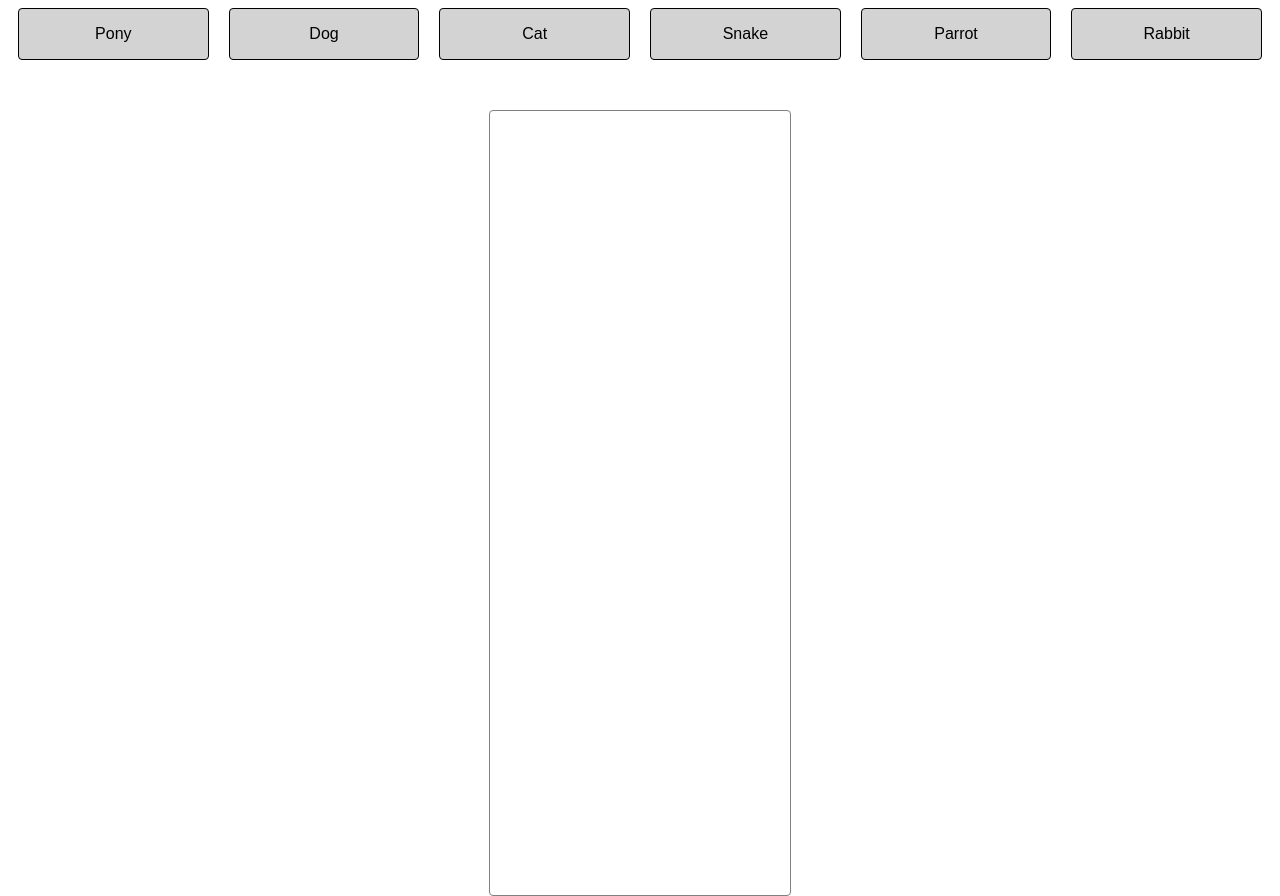
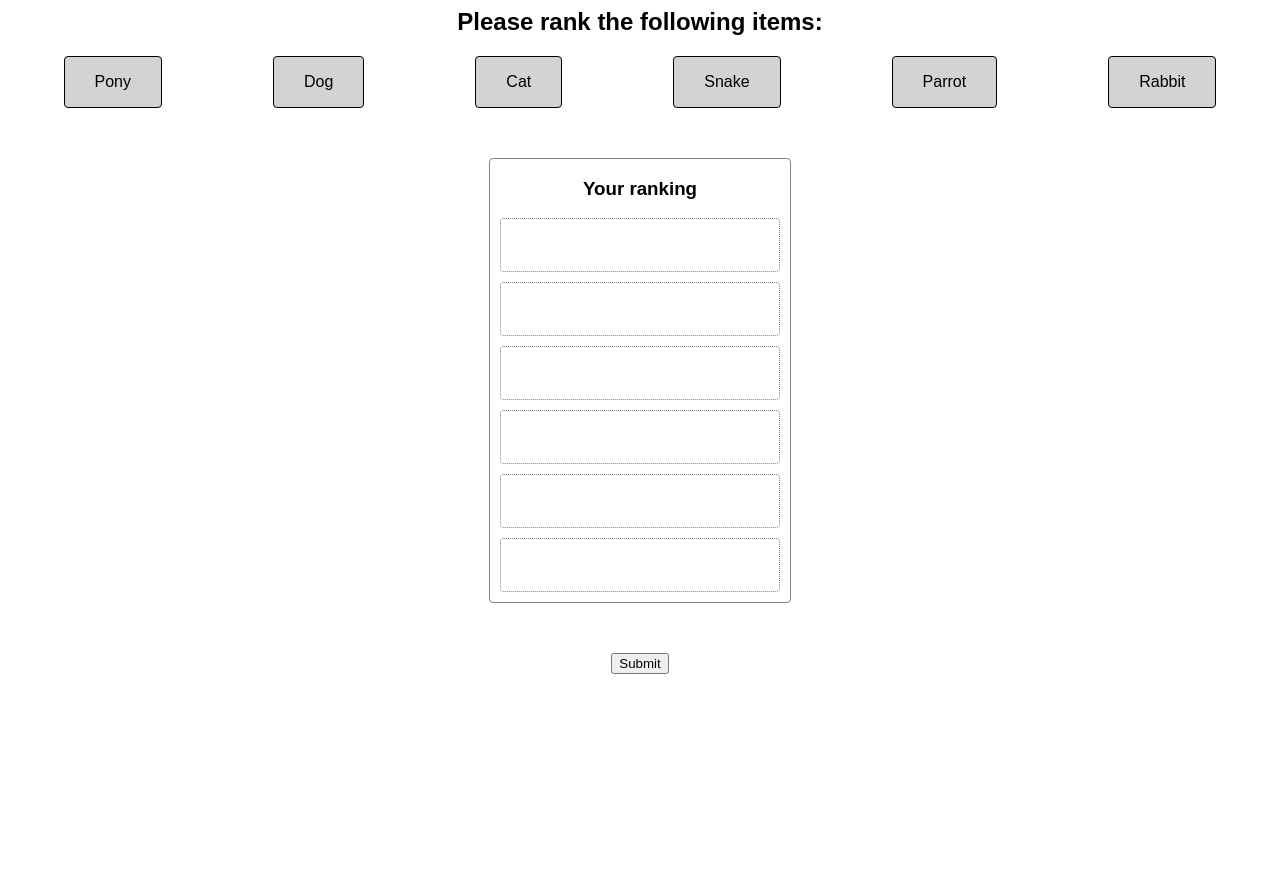
Before and after one commit to mleray/drag-and-drop, a React app: page / in a window 1280 px wide. After the commit the page ends 800 px from the top, so only its background shows below. Built offline with nearby package versions, Linux system fonts and the light colour scheme; the HTML template or start-up script is replaced by a standard one.

Commit message:
Moved some code around

```diff
--- a/src/App.js
+++ b/src/App.js
@@ -1,36 +1,56 @@
-import React from 'react';
+import React, { useState, useEffect } from 'react';
 import injectSheet from 'react-jss';
 import { object } from 'prop-types';
 
 // Components
-import DraggableItem from './components/DraggableItem';
-import DropArea from './components/DropArea';
+import SubmitButton from './components/SubmitButton';
+
+// Containers
+import Items from './containers/DraggableItems';
+import DropAreas from './containers/DropAreas';
 
 // Constants
 import PETS from './constants/pets';
+import FOODS from './constants/foods';
+import DRINKS from './constants/drinks';
 
 const styles = {
 	container: {
 		fontFamily: 'Arial, Helvetica, sans-serif',
 		width: '100%',
-		height: '100%'
-	},
-	items: {
-		display: 'flex',
-		justifyContent: 'space-around'
+		height: '100%',
+		textAlign: 'center'
 	}
 };
 
-const App = ({ classes }) => (
-	<div className={classes.container}>
-		<div className={classes.items}>
-			{PETS.map(pet => (
-				<DraggableItem key={pet} name={pet} />
-			))}
+const items = [PETS, FOODS, DRINKS];
+
+const App = ({ classes }) => {
+	const [currentItems, setCurrentItems] = useState(0);
+
+	const submit = () => {
+		if (currentItems < items.length - 1) {
+			setCurrentItems(currentItems + 1);
+		} else {
+			setCurrentItems(-1);
+		}
+	};
+
+	return (
+		<div className={classes.container}>
+			{currentItems > -1 ? (
+				<div>
+					<h2>Please rank the following items:</h2>
+					<Items items={items[currentItems]} />
+					<DropAreas amount={items[currentItems].length} />
+					<SubmitButton handler={submit} />
+				</div>
+			) : (
+				<h2>Survey is over, thank you!</h2>
+			)}
 		</div>
-		<DropArea />
-	</div>
-);
+	);
+};
 
 App.propTypes = {
 	classes: object.isRequired
--- a/src/components/DraggableItem.js
+++ b/src/components/DraggableItem.js
@@ -11,9 +11,6 @@ const styles = {
 		borderRadius: 4,
 		padding: '0 30px',
 		backgroundColor: 'lightgrey',
-		textAlign: 'center',
-		flex: 1,
-		margin: '0 10px',
 		cursor: 'pointer',
 		'&:hover': {
 			backgroundColor: 'lightblue'
--- a/src/components/DropArea.js
+++ b/src/components/DropArea.js
@@ -7,11 +7,10 @@ import dnd from '../helpers/dragAndDrop';
 
 const styles = {
 	container: {
-		border: 'thin solid grey',
+		border: 'thin dotted grey',
 		borderRadius: 4,
-		maxWidth: 300,
-		height: '100%',
-		margin: '50px auto'
+		height: 52,
+		margin: 10
 	}
 };
 
```
